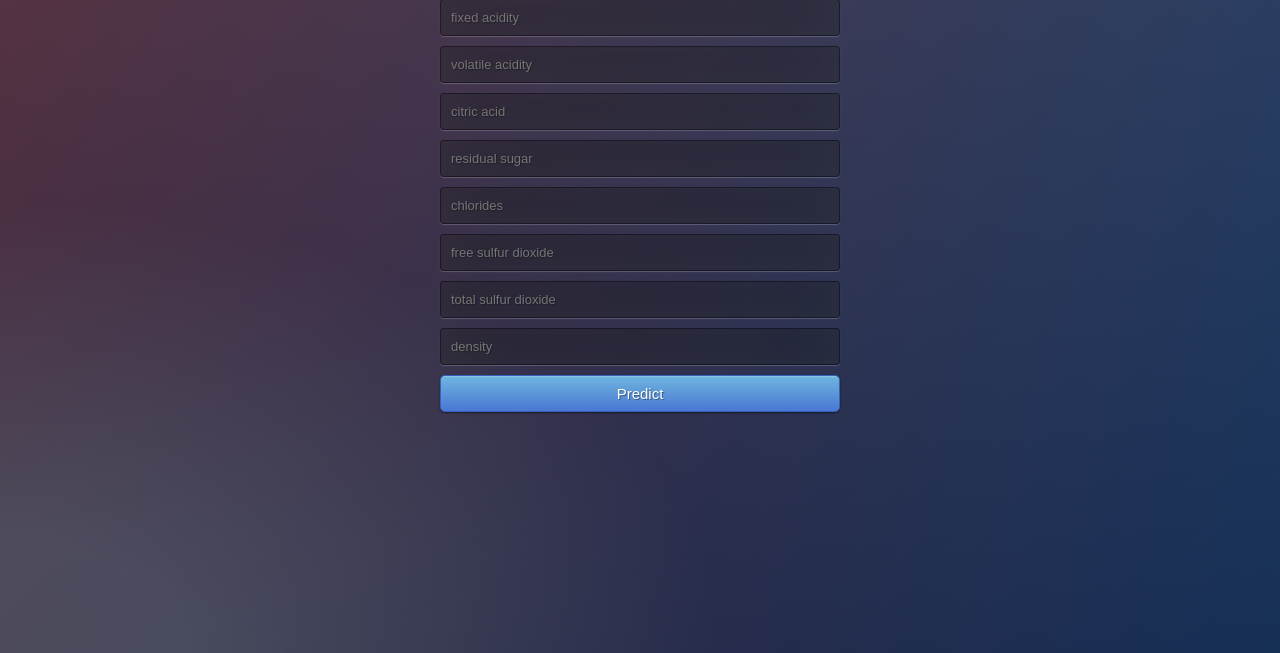
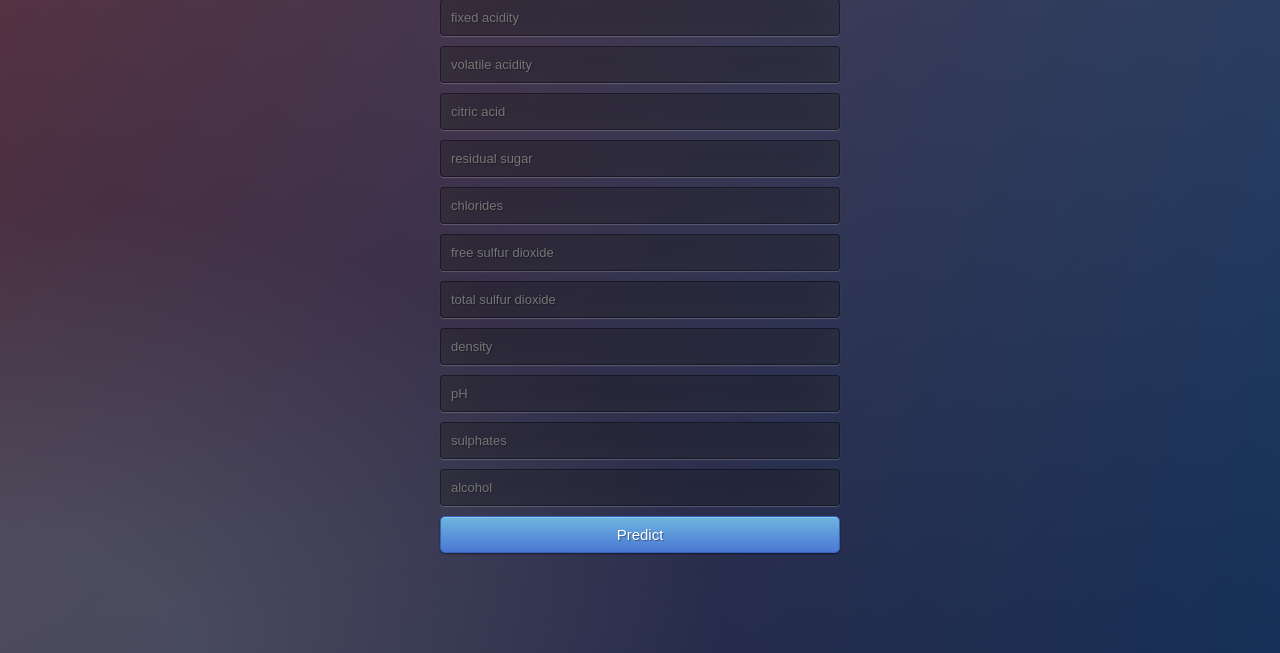
Before and after one commit to Pramod6395/Heroku_deployment-, a Flask app: page / in a window 1280 px wide. Shown: the part 147-800 px from the top of the page. Run offline with Flask 2, Linux system fonts and the light colour scheme; parts of the project's set-up code (start-up, migrations or seed data) failed here and were passed over.

Commit message:
change index file2

```diff
--- a/templates/index.html
+++ b/templates/index.html
@@ -27,9 +27,9 @@
         <input type="number" step="any" name="free_sulfur_dioxide" placeholder="free sulfur dioxide" required="required" />
         <input type="number" step="any" name="total_sulfur_dioxide" placeholder="total sulfur dioxide" required="required" />
          <input type="number" step="any" name="density" placeholder="density" required="required" />
-         <!-- <input type="number" step="any" name="pH" placeholder="pH" required="required" />
-         <input type="number" step="any" name="sulphates" placeholder="sulphates" required="required" /> -->
-          <!-- <input type="number" step="any" name="alcohol" placeholder="alcohol" required="required" /> -->
+         <input type="number" step="any" name="pH" placeholder="pH" required="required" />
+         <input type="number" step="any" name="sulphates" placeholder="sulphates" required="required" />
+          <input type="number" step="any" name="alcohol" placeholder="alcohol" required="required" />
 
         <button type="submit" class="btn btn-primary btn-block btn-large">Predict</button>
     </form>
```
